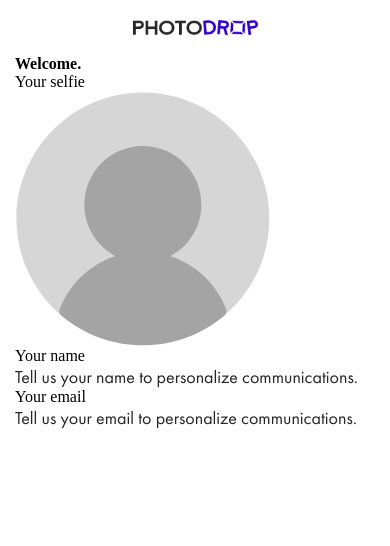
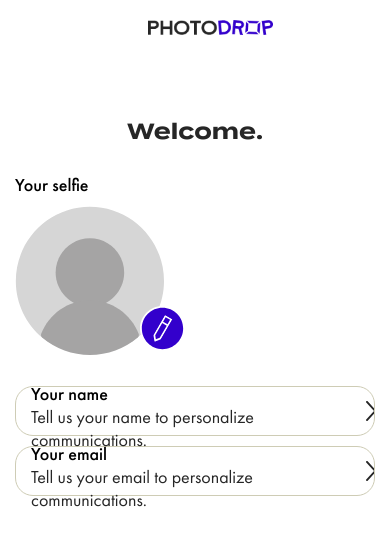
Before and after one commit to miowff/Fullstack-PhotoDropUsers, a React app in the folder frontend/: page /me in a window 390 px wide. Shown: the top 546 px of the page. Built offline with nearby package versions, Linux system fonts and the light colour scheme; no server answers; the HTML template or start-up script is replaced by a standard one.

Commit message:
footer and no photos yet adapted for mobiles

```diff
--- a/frontend/src/components/Footer.tsx
+++ b/frontend/src/components/Footer.tsx
@@ -1,5 +1,6 @@
 import FrameologyLogo from "../public/images/FrameologyLogo.svg";
 import ClimateNeutralLogo from "../public/images/ClimateNeutralLogo.svg";
+import { isMobile } from "react-device-detect";
 export const Footer = () => {
   return (
     <footer className="footer">
@@ -21,10 +22,14 @@ export const Footer = () => {
                   makes PhotoDrop possible.
                 </p>
               </div>
-              <button className="footer__order-button">Order photos</button>
+              <button className="footer__order-button">
+                {isMobile ? "Frame a photo" : "Order photos"}
+              </button>
+            </div>
+            {!isMobile && (
+              <>
                 <div className="footer__copyright">
                   <p>© 2022 FOM Online Inc</p>
-              </div>
                 </div>
                 <nav className="footer__menu">
                   <ul className="footer__menu-list">
@@ -52,6 +57,8 @@ export const Footer = () => {
                     </li>
                   </ul>
                 </nav>
+              </>
+            )}
           </div>
         </div>
       </div>
--- a/frontend/src/components/HomePage/NoPhotosYet.tsx
+++ b/frontend/src/components/HomePage/NoPhotosYet.tsx
@@ -33,7 +33,7 @@ export const NoPhotosYet = () => {
           </div>
           <div className="no-photos-yet__artists-prints">
             <h4 className="no-photos-yet__artists-prints-title">
-              Browse Artist Prints
+              Browse Art Prints
             </h4>
             <div className="no-photos-yet__artists-prints-thumbnails">
               <div
--- a/frontend/src/pages/ProfileDetails.tsx
+++ b/frontend/src/pages/ProfileDetails.tsx
@@ -57,7 +57,7 @@ export const ProfileDetails = () => {
         <div className="container">
           <div className="profile-details__inner">
             <div className="profile-details__title-container">
-              <h4 className="lets-get-started-title">
+              <h4 className="default-title">
                 Welcome{fullName ? `, ${fullName}` : ``}.
               </h4>
             </div>
--- a/frontend/src/scss/style.scss
+++ b/frontend/src/scss/style.scss
@@ -7,6 +7,11 @@
     display: flex;
     flex-direction: row;
     gap: 15px;
+
+    input::-webkit-outer-spin-button,
+    input::-webkit-inner-spin-button {
+        display: none;
+    }
 }
 
 .otp-input-box {
@@ -123,7 +128,6 @@
 
     &__inner {
         display: flex;
-        justify-content: space-between;
         align-items: center;
         height: 60px;
     }
@@ -131,13 +135,13 @@
     &__inner-logo {
         margin: 0 auto;
         cursor: pointer;
-        width: 179px;
+        width: 170px;
         height: 22px;
     }
 
     &__profile-thumb img {
-        width: 40px;
-        height: 40px;
+        width: 35px;
+        height: 35px;
         object-fit: cover;
         border-radius: 50%;
         cursor: pointer;
@@ -153,6 +157,11 @@
         &__inner-logo {
             width: 125px;
             height: 16px;
+
+            img {
+                margin-left: 15px;
+            }
+
         }
     }
 }
@@ -741,12 +750,10 @@
             font-size: 14px;
         }
     }
-
-
 }
 
 .no-photos-yet {
-    padding-top: 40px;
+    padding-top: 20px;
 
     &__info {
         display: flex;
@@ -761,14 +768,14 @@
 
     &__info-title {
         line-height: 22px;
-        padding-top: 30px;
+        padding-top: 20px;
         color: #262626;
         font-family: FuturaPtHeavy;
         font-size: 30px;
     }
 
     &__info-text {
-        padding-top: 20px;
+        padding-top: 8px;
         color: #262626;
         text-align: center;
         font-family: FuturaPtDefault;
@@ -776,14 +783,14 @@
     }
 
     &__artists-prints {
-        padding-top: 100px;
+        padding-top: 80px;
     }
 
     &__artists-prints-title {
         font-size: 30px;
         font-family: FuturaPtHeavy;
         line-height: 20px;
-        padding-bottom: 20px;
+        padding-bottom: 15px;
     }
 
     &__artists-prints-thumbnails {
@@ -795,16 +802,38 @@
 
     &__artists-prints-thumbnail {
         max-width: 200px;
-        max-height: 250px;
+        max-height: 245px;
         cursor: pointer;
 
         img {
             border-radius: 20px;
+            max-width: 200px;
+            max-height: 250px;
             width: 100%;
             height: 100%;
         }
+    }
+}
+
+@media (max-width:1024px) {
+    .no-photos-yet {
+
+        &__info-title,
+        &__artists-prints-title {
+            font-size: 22px;
+        }
+
+        &__info-text {
+            font-size: 18px;
+        }
+
+        &__info-image {
+            width: 81px;
+            height: 74px;
+        }
 
     }
+
 }
 
 .user-content {
@@ -836,7 +865,78 @@
         height: 30%;
     }
 }
+.profile-details {
+    padding-top: 60px;
 
+    &__title-container {
+        text-align: center;
+        padding-bottom: 30px;
+    }
+
+    &__inner {
+        max-width: 480px;
+        margin: 0 auto;
+    }
+
+    &__bold-text {
+        font-family: FuturaPtMedium;
+        font-size: 18px;
+        line-height: 13px;
+    }
+
+    &__selfie-container {
+
+        padding-top: 15px;
+        margin-right: auto;
+    }
+
+    &__selfie {
+        object-fit: cover;
+        border-radius: 50%;
+        width: 150px;
+        height: 150px;
+    }
+
+    &__user-data-fields {
+        padding-top: 20px;
+    }
+
+    &__user-data-field {
+        max-width: 420px;
+        height: 50px;
+        border: 1px solid #CECCB5;
+        border-radius: 18px;
+        margin-top: 10px;
+        display: flex;
+        align-items: center;
+    }
+
+    &__user-data-field-content {
+        display: flex;
+        flex-direction: column;
+        gap: 5px;
+        padding-top: 15px;
+        padding-left: 15px;
+        cursor: pointer;
+    }
+
+    &__edit-icon {
+        background-image: url(../public/images/PenIcon.svg);
+        width: 45px;
+        height: 45px;
+        position: absolute;
+        margin-left: 125px;
+        margin-top: -50px;
+        cursor: pointer;
+    }
+
+    &__right-arrow {
+        background-image: url(../public/images/RightArrow.svg);
+        width: 10px;
+        height: 20px;
+        margin-left: 70px;
+    }
+}
 .footer {
     margin-top: auto;
 
@@ -854,7 +954,7 @@
     }
 
     &__info-title {
-        font-family: Termina;
+        font-family: TerminaBold;
         font-size: 22px;
         padding-bottom: 15px;
     }
@@ -863,7 +963,6 @@
         display: flex;
         gap: 60px;
         justify-content: center;
-
     }
 
 
@@ -890,7 +989,6 @@
     &__copyright {
         font-family: FuturaPtDefault;
         font-size: 18px;
-        margin-top: 60px;
     }
 
     &__menu-item {
@@ -909,3 +1007,20 @@
         padding-bottom: 15px;
     }
 }
+
+@media (max-width:1024px) {
+    .footer {
+        &__inner {
+            flex-direction: column;
+        }
+
+        &__info-title {
+            font-size: 18px;
+            letter-spacing: -0.36px;
+        }
+
+        &__description {
+            font-size: 16px;
+        }
+    }
+}
```
Lines whose indentation alone changed are shown as unchanged.
